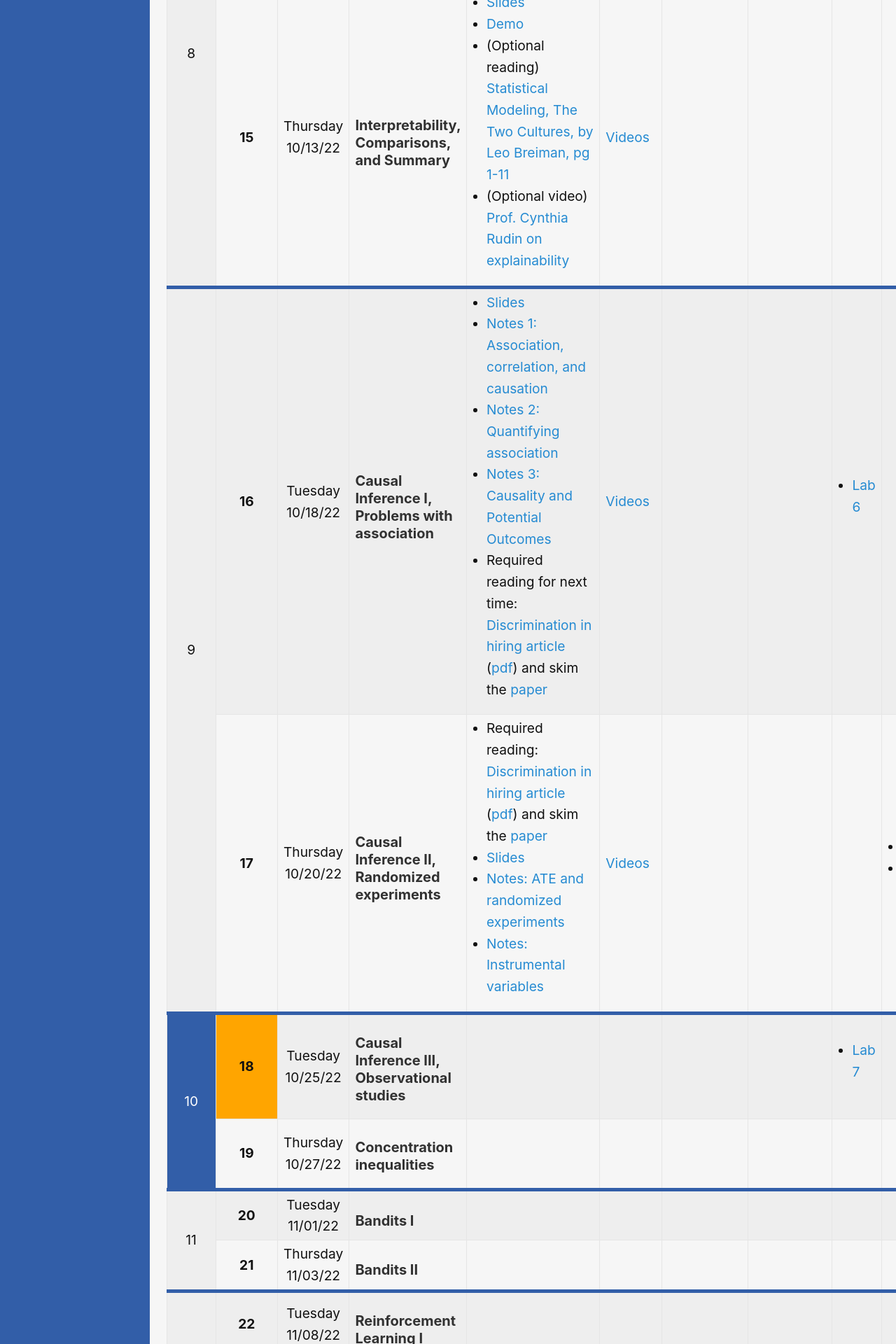
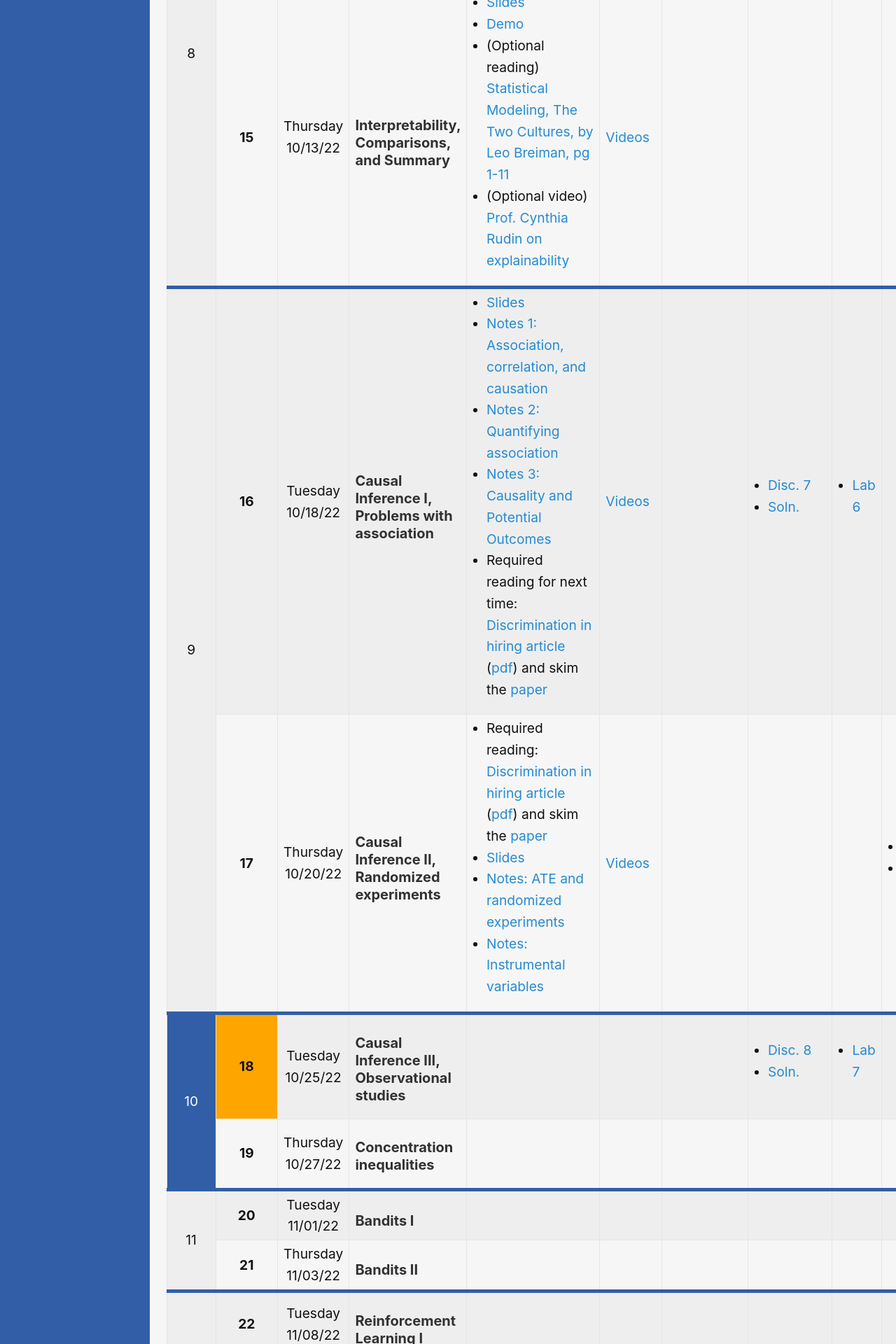
Before and after one commit to ds-102/fa22, a Jekyll site: the page built from index.md, in a window 1280 px wide. Shown: the part 3080-5000 px from the top of the page at 70% size. Built offline with Jekyll 4.4.1, drawn with Linux system fonts in a browser that asks for light colours.

Commit message:
disc 7 and 8

```diff
--- a/_data/lectures.yml
+++ b/_data/lectures.yml
@@ -178,6 +178,9 @@
     - Required reading for next time: [Discrimination in hiring article](https://www.nytimes.com/2021/07/29/business/economy/hiring-racial-discrimination.html) ([pdf](https://drive.google.com/file/d/1oocOtWYRsrFS_CEzeSm_t3mlBqdHKUmw/view?usp=sharing)) and skim the [paper](https://www.nber.org/papers/w29053)
   lab: |
       - [Lab 6](http://data102.datahub.berkeley.edu/hub/user-redirect/git-sync?repo=https://github.com/ds-102/fa22&subPath=labs/lab06/)
+  discussion: |
+      - [Disc. 7](assets/discussion/Discussion7.pdf)
+      - [Soln.](assets/discussion/Discussion7_Solutions.pdf)
 
 - date: Thursday 10/20/22
   topic: Causal Inference II, Randomized experiments
@@ -195,6 +198,9 @@
   topic: Causal Inference III, Observational studies
   lab: |
     - [Lab 7](http://data102.datahub.berkeley.edu/hub/user-redirect/git-sync?repo=https://github.com/ds-102/fa22&subPath=labs/lab07/)
+  discussion: |
+      - [Disc. 8](assets/discussion/Discussion8.pdf)
+      - [Soln.](assets/discussion/Discussion8_Solutions.pdf)
 
 - date: Thursday 10/27/22
   topic: Concentration inequalities
```
Also changed, not shown: 4 other files.
